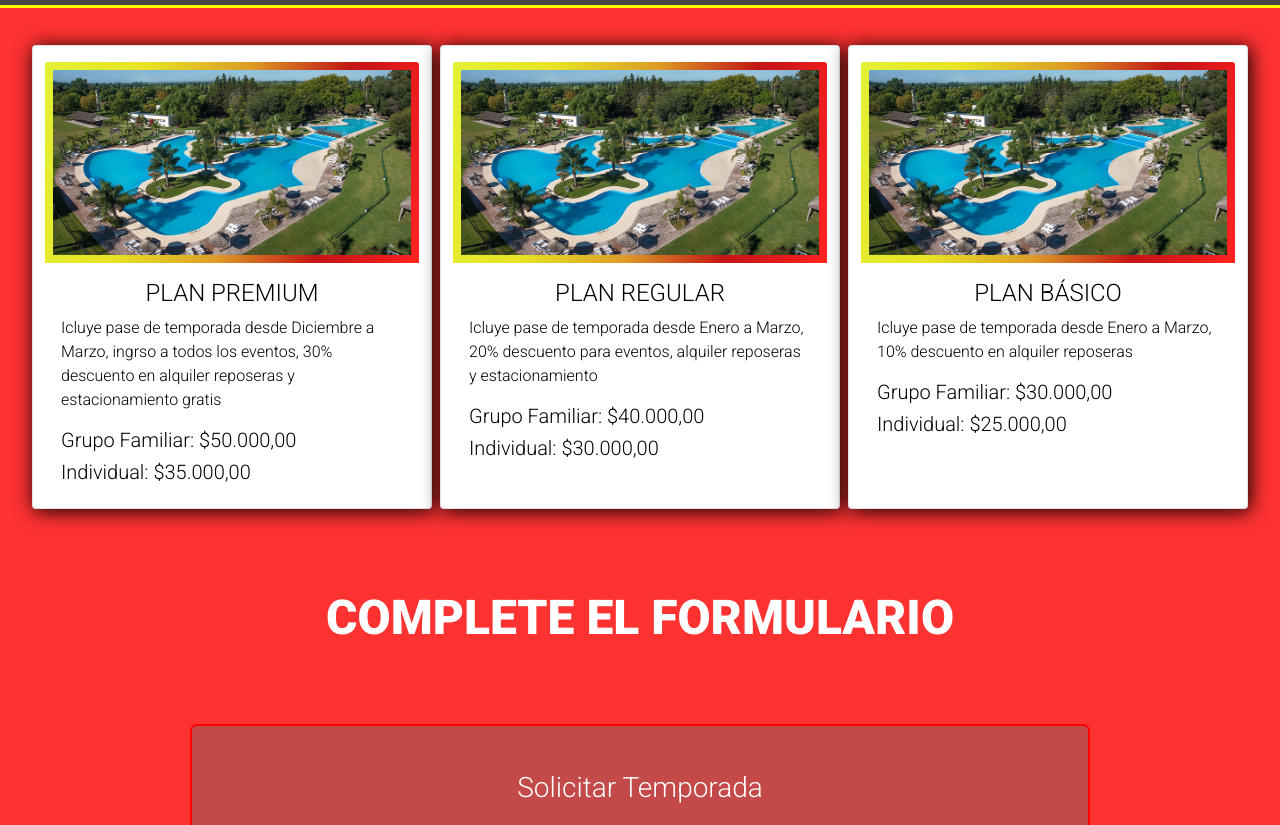
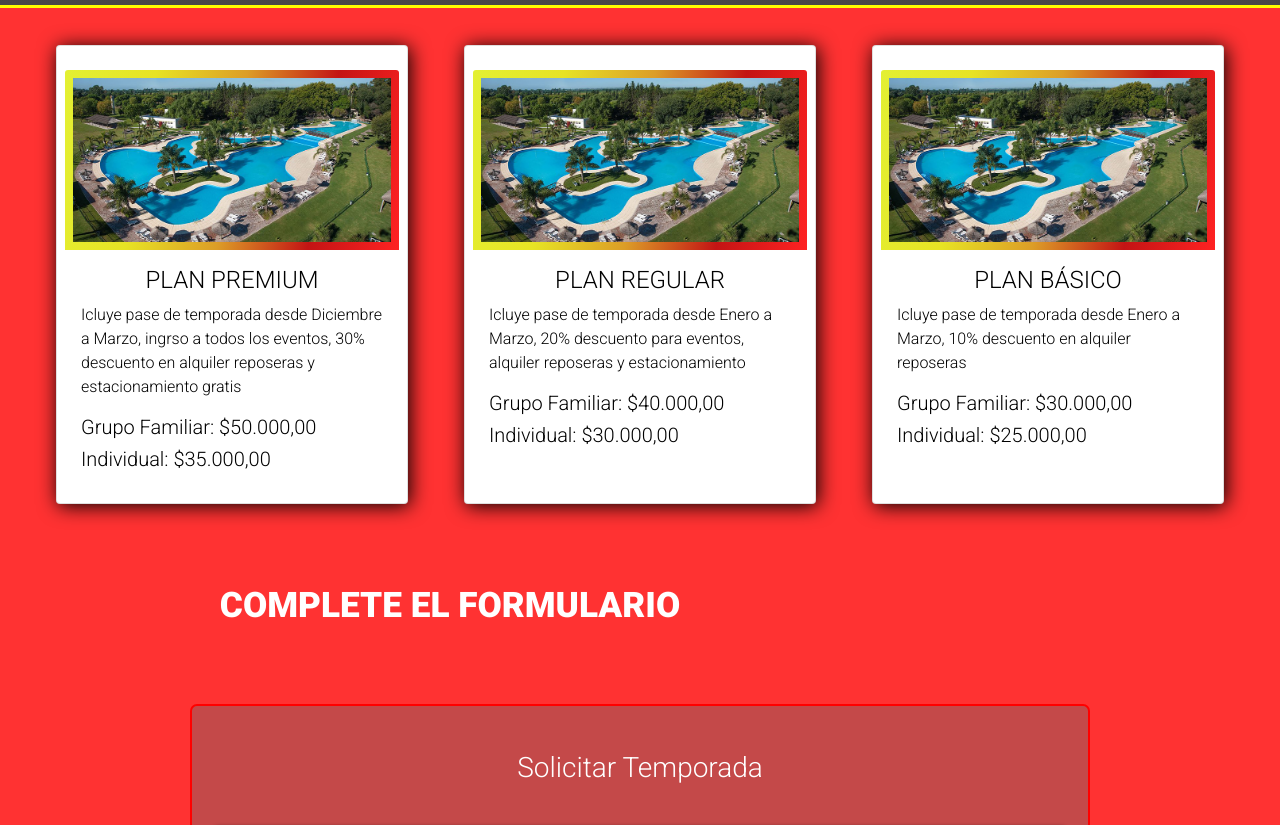
Before and after one commit to atarico/BelgranoSN, a website: page pages/temporada.html in a window 1280 px wide. Shown: the part 588-1413 px from the top of the page. Drawn offline with nearby package versions, Linux system fonts and the light colour scheme; grey boxes are pictures that could not be loaded.

Commit message:
ajusté algunos tamaños que habían quedado mal y el error de tipeo en los fundadores

```diff
--- a/pages/temporada.html
+++ b/pages/temporada.html
@@ -55,32 +55,32 @@
         <section>
             <article class="promociones conteiner-fluid">
                 <div class="promociones-temporada row justify-content-around">
-                    <div class="card" style="width: 25rem;">
+                    <div class="card"><a href="#temporada">
                       <img src="../media/img/pileta_camping.png" class="card-img-top" alt="Plan Premium">
                       <div class="card-body">
                           <h4>Plan Premium</h4>
                         <p class="card-text">Icluye pase de temporada desde Diciembre a Marzo, ingrso a todos los eventos, 30% descuento en alquiler reposeras y estacionamiento gratis</p>
                         <h5>Grupo Familiar: $50.000,00</h5>
                         <h5>Individual: $35.000,00</h5>
+                      </div></a>
                     </div>
-                      </div>
-                      <div class="card" style="width: 25rem;">
+                      <div class="card"><a href="#temporada">
                         <img src="../media/img/pileta_camping.png" class="card-img-top" alt="Plan Premium">
                         <div class="card-body">
                             <h4>Plan Regular</h4>
                           <p class="card-text">Icluye pase de temporada desde Enero a Marzo, 20% descuento para eventos, alquiler reposeras y estacionamiento</p>
                           <h5>Grupo Familiar: $40.000,00</h5>
                           <h5>Individual: $30.000,00</h5>
+                        </div></a>
                       </div>
-                      </div>
-                      <div class="card" style="width: 25rem;">
+                      <div class="card"><a href="#temporada">
                         <img src="../media/img/pileta_camping.png" class="card-img-top" alt="Plan Premium">
                         <div class="card-body">
                             <h4>Plan Básico</h4>
                           <p class="card-text">Icluye pase de temporada desde Enero a Marzo, 10% descuento en alquiler reposeras</p>
                           <h5>Grupo Familiar: $30.000,00</h5>
                           <h5>Individual: $25.000,00</h5>
-                        </div>
+                        </div></a>
                       </div>
                 </div>
             </article>
@@ -89,7 +89,7 @@
             <h2 class="text-center mt-5 contact-title">complete el formulario</h2>
             <article id="caja-comentarios">
                 <form id="contact-form" action="">
-                    <h4>Solicitar Temporada</h4>
+                    <h4 id="temporada">Solicitar Temporada</h4>
                     <input type="text" name="nombre" placeholder="Nombre">
                     <input type="text" name="Apellido" placeholder="Apellido">
                     <input type="e-mail" name="e-mail" placeholder="e-mail">
--- a/scss/_formulario.scss
+++ b/scss/_formulario.scss
@@ -29,7 +29,8 @@
 
 .contact-title{
 
-    font-size: 3em;
+    max-width: 900px;
+    font-size: 2.2em;
     font-weight: 600;
     text-transform: uppercase;
 }
--- a/scss/_temporada.scss
+++ b/scss/_temporada.scss
@@ -8,8 +8,14 @@ section{
 
         .promociones-temporada{
 
+            a{
+                text-decoration: none;
+            }
+
             .card{
 
+                max-width: 22rem;
+                padding: 0.5rem;
                 margin: 2rem auto;
                 box-shadow: 2px 2px 20px #000;
 
```
Also changed, not shown: index.html (+6 -6 lines), pages/historia.html (+1 -1 lines), css/estilo.css. Lines whose indentation alone changed are shown as unchanged.
